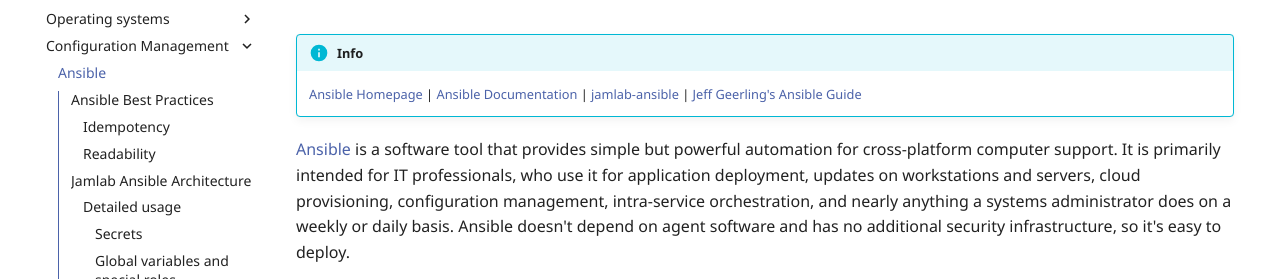
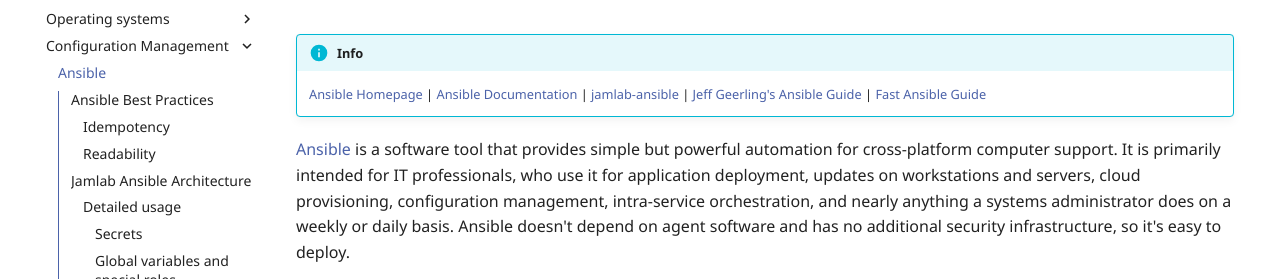
Before and after one commit to JamFox/docs.jamfox.dev, an MkDocs documentation site: the page built from docs/content/homelab/ansible.md, in a window 1280 px wide and 900 px high. Shown: the part 194-473 px from the top of the window. Built offline with MkDocs 1.6.1 and Material for MkDocs 9.7.7, drawn with Linux system fonts in a browser that asks for light colours; comment, search, counter and statistics services are not loaded.

```diff
--- a/docs/content/homelab/ansible.md
+++ b/docs/content/homelab/ansible.md
@@ -6,7 +6,8 @@ title: "Ansible"
     [Ansible Homepage](https://www.ansible.com/) |
     [Ansible Documentation](https://docs.ansible.com/) |
     [jamlab-ansible](https://github.com/JamFox/jamlab-ansible) |
-    [Jeff Geerling's Ansible Guide](https://www.jeffgeerling.com/blog/2020/ansible-101-jeff-geerling-youtube-streaming-series)
+    [Jeff Geerling's Ansible Guide](https://www.jeffgeerling.com/blog/2020/ansible-101-jeff-geerling-youtube-streaming-series) |
+    [Fast Ansible Guide](https://github.com/omerbsezer/Fast-Ansible)
 
 [Ansible](https://docs.ansible.com/ansible/latest/index.html) is a software tool that provides simple but powerful automation for cross-platform computer support. It is primarily intended for IT professionals, who use it for application deployment, updates on workstations and servers, cloud provisioning, configuration management, intra-service orchestration, and nearly anything a systems administrator does on a weekly or daily basis. Ansible doesn't depend on agent software and has no additional security infrastructure, so it's easy to deploy.
 
```
Also changed, not shown: docs/content/links/essays.md (+1 -0 lines), docs/content/links/interesting.md (+2 -0 lines), docs/content/links/procrastinate.md (+1 -0 lines).
